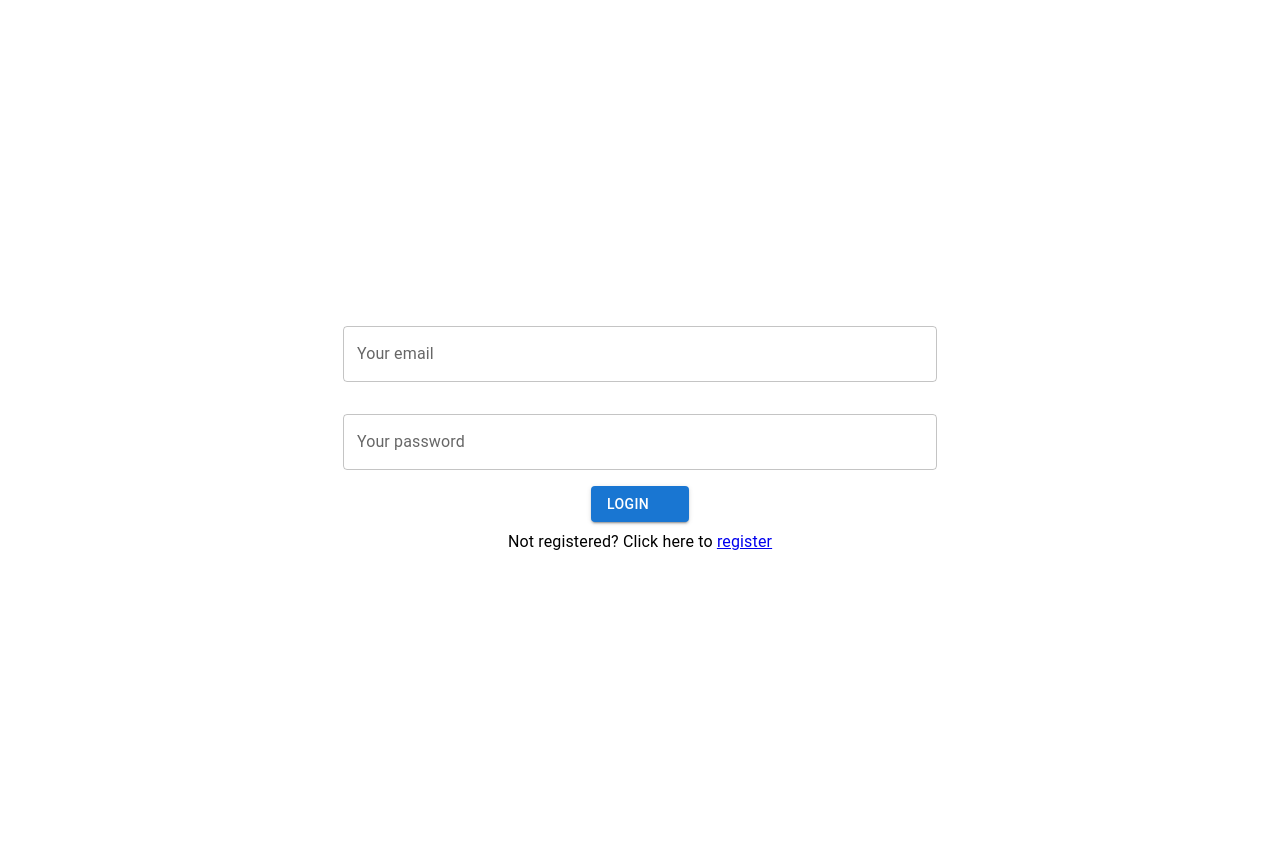
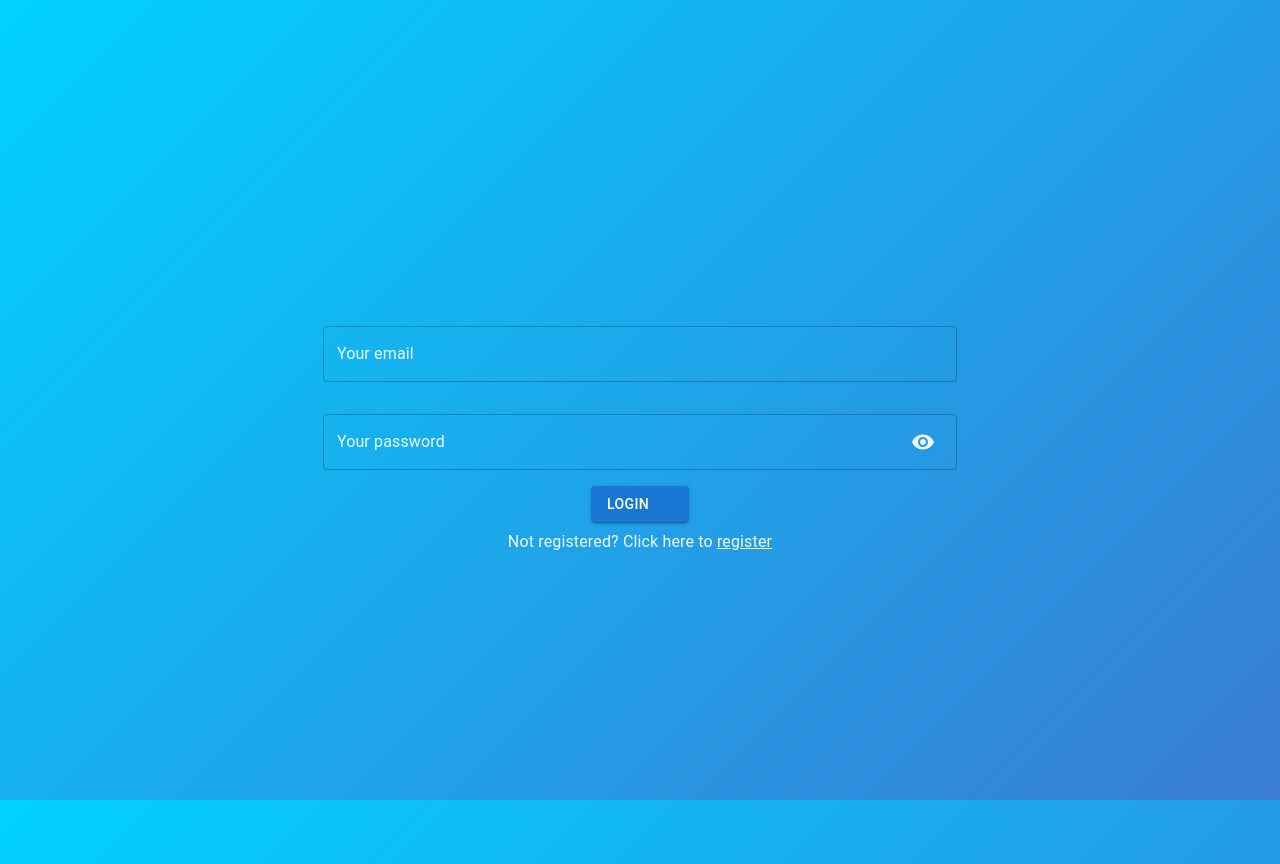
Before and after one commit to KrzysztofGasik/chat-room, a React (Vite) app in the folder client/: page /signin in a window 1280 px wide. Built offline with nearby package versions, Linux system fonts and the light colour scheme; no server answers; some icons are missing.

Commit message:
change bg color and font color - adjust layout

```diff
--- a/client/src/App.css
+++ b/client/src/App.css
@@ -1,13 +1,19 @@
+:root {
+  --background: linear-gradient(135deg, #00d2ff 0%, #3a7bd5 100%);
+  --font-color: #f0f8ff;
+}
+
 body {
-  color: #000;
+  color: var(--font-color);
   margin: 0;
   height: 100vh;
-  background-color: #ddeeff;
+  background: var(--background);
 }
 #root {
   max-width: 1280px;
   margin: 0 auto;
   padding: 2rem;
   text-align: center;
-  background-color: #fff;
+  color: var(--font-color);
+  background-color: transparent;
 }
--- a/client/src/components/auth/signin.tsx
+++ b/client/src/components/auth/signin.tsx
@@ -1,9 +1,11 @@
-import { Box, Button, TextField, Typography } from '@mui/material';
+import { Box, Button, IconButton, TextField, Typography } from '@mui/material';
 import { useForm } from 'react-hook-form';
 import { useAuthContext } from '../../context/auth-context';
 import { Link, useNavigate } from 'react-router-dom';
 import LoginIcon from '@mui/icons-material/Login';
 import { useSnackbarContext } from '../../context/snackbar-context';
+import { useState } from 'react';
+import { VisibilityOff, Visibility } from '@mui/icons-material';
 
 export const SignIn = () => {
   const {
@@ -13,6 +15,7 @@ export const SignIn = () => {
   } = useForm();
   const { logIn } = useAuthContext();
   const { showSnackbar } = useSnackbarContext();
+  const [showPassword, setShowPassword] = useState(false);
   const navigate = useNavigate();
 
   const onSubmit = handleSubmit(async (data) => {
@@ -41,6 +44,10 @@ export const SignIn = () => {
           fullWidth
           autoComplete="off"
           sx={{ margin: '1rem 0' }}
+          slotProps={{
+            input: { sx: { color: 'var(--font-color)' } },
+            inputLabel: { sx: { color: 'var(--font-color)' } },
+          }}
           {...register('email', { required: true })}
         />
         {errors.email && (
@@ -48,11 +55,29 @@ export const SignIn = () => {
         )}
         <TextField
           label="Your password"
-          type="password"
+          type={showPassword ? 'text' : 'password'}
           fullWidth
           autoComplete="off"
           sx={{ margin: '1rem 0' }}
           {...register('password', { required: true })}
+          slotProps={{
+            input: {
+              sx: { color: 'var(--font-color)' },
+              endAdornment: (
+                <IconButton
+                  title={`${showPassword} ? 'hide the password' : 'display the password'`}
+                  onClick={() => setShowPassword((prev) => !prev)}
+                >
+                  {showPassword ? (
+                    <VisibilityOff sx={{ color: 'var(--font-color)' }} />
+                  ) : (
+                    <Visibility sx={{ color: 'var(--font-color)' }} />
+                  )}
+                </IconButton>
+              ),
+            },
+            inputLabel: { sx: { color: 'var(--font-color)' } },
+          }}
         />
         {errors.password && (
           <Typography color="error">Password is required</Typography>
@@ -63,7 +88,10 @@ export const SignIn = () => {
       </form>
 
       <Typography>
-        Not registered? Click here to <Link to={'/signup'}>register</Link>
+        Not registered? Click here to{' '}
+        <Link to={'/signup'} style={{ color: 'var(--font-color)' }}>
+          register
+        </Link>
       </Typography>
     </Box>
   );
--- a/client/src/components/chat-room/message-input.tsx
+++ b/client/src/components/chat-room/message-input.tsx
@@ -27,6 +27,10 @@ export const MessageInput = ({ roomId }: { roomId: string | undefined }) => {
         label="Your message"
         fullWidth
         sx={{ margin: '1rem 0' }}
+        slotProps={{
+          input: { sx: { color: 'var(--font-color)' } },
+          inputLabel: { sx: { color: 'var(--font-color)' } },
+        }}
         {...register('message', {
           required: true,
           onChange: (e) => {
--- a/client/src/components/chat-room/message-list.tsx
+++ b/client/src/components/chat-room/message-list.tsx
@@ -30,7 +30,9 @@ export const MessageList = ({ isLoading, data, sx }: MessageListProps) => {
   if (data.length === 0) {
     return (
       <Box sx={{ textAlign: 'center', py: 4 }}>
-        <Typography color="info">No messages yet</Typography>
+        <Typography sx={{ color: 'var(--font-color)' }}>
+          No messages yet
+        </Typography>
       </Box>
     );
   }
--- a/client/src/components/create-room-dialog.tsx
+++ b/client/src/components/create-room-dialog.tsx
@@ -13,6 +13,7 @@ import { useForm } from 'react-hook-form';
 import { useMutation, useQueryClient } from '@tanstack/react-query';
 import apiClient from '../api/client';
 import { useSnackbarContext } from '../context/snackbar-context';
+import AddCircleOutlineIcon from '@mui/icons-material/AddCircleOutline';
 
 type CreateRoomDialogProps = {
   open: boolean;
@@ -62,7 +63,7 @@ export const CreateRoomDialog = ({ open, onClose }: CreateRoomDialogProps) => {
   });
 
   return (
-    <Dialog open={open} onClose={handleClose}>
+    <Dialog open={open} onClose={handleClose} maxWidth="lg">
       <DialogTitle>
         <Typography>Create new room</Typography>
       </DialogTitle>
@@ -73,7 +74,9 @@ export const CreateRoomDialog = ({ open, onClose }: CreateRoomDialogProps) => {
             type="text"
             fullWidth
             sx={{ margin: '1rem 0' }}
-            {...register('name', { required: true })}
+            {...register('name', {
+              required: true,
+            })}
           />
           {errors.name && (
             <Typography color="error">Room name is required</Typography>
@@ -87,7 +90,13 @@ export const CreateRoomDialog = ({ open, onClose }: CreateRoomDialogProps) => {
           />
           <DialogActions>
             <Button onClick={onClose}>Cancel</Button>
-            <Button type="submit" variant="contained">
+            <Button
+              type="submit"
+              variant="contained"
+              endIcon={
+                <AddCircleOutlineIcon sx={{ color: 'var(--font-color)' }} />
+              }
+            >
               Create
             </Button>
           </DialogActions>
--- a/client/src/components/navbar/navbar.tsx
+++ b/client/src/components/navbar/navbar.tsx
@@ -67,28 +67,39 @@ export const Navbar = () => {
           >
             <MenuItem onClick={handleCloseUserMenu}>
               <AccountCircleIcon sx={{ marginRight: 1 }} />
-              <Typography>{user?.username}</Typography>
+              <Typography sx={{ color: '#010101' }}>
+                {user?.username}
+              </Typography>
             </MenuItem>
             <MenuItem onClick={handleCloseUserMenu}>
               <AlternateEmailIcon sx={{ marginRight: 1 }} />
-              <Typography>{user?.email}</Typography>
+              <Typography sx={{ color: '#010101' }}>{user?.email}</Typography>
             </MenuItem>
             <MenuItem onClick={handleCloseUserMenu}>
               <Button
                 onClick={() => navigate('/profile')}
-                endIcon={<AccountBoxIcon />}
+                startIcon={<AccountBoxIcon />}
+                sx={{ color: '#010101' }}
               >
                 Profile
               </Button>
             </MenuItem>
             <MenuItem onClick={handleCloseUserMenu}>
-              <Button onClick={() => navigate('/')} endIcon={<DoorFrontIcon />}>
+              <Button
+                onClick={() => navigate('/')}
+                startIcon={<DoorFrontIcon />}
+                sx={{ color: '#010101' }}
+              >
                 Rooms
               </Button>
             </MenuItem>
             <Divider />
             <MenuItem onClick={handleCloseUserMenu}>
-              <Button onClick={handleLogout} endIcon={<LogoutIcon />}>
+              <Button
+                onClick={handleLogout}
+                startIcon={<LogoutIcon />}
+                sx={{ color: '#010101' }}
+              >
                 Log out
               </Button>
             </MenuItem>
--- a/client/src/layout/main-layout.tsx
+++ b/client/src/layout/main-layout.tsx
@@ -7,6 +7,7 @@ export const MainLayout = ({ children }: ReactChildren) => {
       sx={{
         marginTop: { xs: '56px', md: '64px' },
         height: { xs: 'auto', md: 'calc(100vh - 64px)' },
+        color: 'var(--font-color)',
       }}
     >
       {children}
--- a/client/src/pages/profile-page.tsx
+++ b/client/src/pages/profile-page.tsx
@@ -4,12 +4,18 @@ import { Box, Button, TextField } from '@mui/material';
 import { useMutation, useQueryClient } from '@tanstack/react-query';
 import apiClient from '../api/client';
 import { useSnackbarContext } from '../context/snackbar-context';
+import SaveIcon from '@mui/icons-material/Save';
 
 export const ProfilePage = () => {
   const { user, updateUser } = useAuthContext();
   const { showSnackbar } = useSnackbarContext();
   const queryClient = useQueryClient();
-  const { register, reset, handleSubmit } = useForm({
+  const {
+    register,
+    reset,
+    handleSubmit,
+    formState: { dirtyFields },
+  } = useForm({
     defaultValues: {
       username: user?.username,
       email: user?.email,
@@ -39,6 +45,7 @@ export const ProfilePage = () => {
       avatar: data.avatar as string,
     });
   });
+  const isFormEdited = Object.keys(dirtyFields).length === 0;
 
   return (
     <Box
@@ -51,6 +58,10 @@ export const ProfilePage = () => {
           type="text"
           fullWidth
           sx={{ margin: '1rem 0' }}
+          slotProps={{
+            input: { sx: { color: 'var(--font-color)' } },
+            inputLabel: { sx: { color: 'var(--font-color)' } },
+          }}
           {...register('username', { required: true })}
         />
         <TextField
@@ -59,15 +70,33 @@ export const ProfilePage = () => {
           fullWidth
           sx={{ margin: '1rem 0' }}
           disabled
+          slotProps={{
+            input: { sx: { color: 'var(--font-color)' } },
+            inputLabel: { sx: { color: 'var(--font-color)' } },
+          }}
           {...register('email')}
         />
         <TextField
           label="Your avatar url"
           fullWidth
           sx={{ margin: '1rem 0' }}
+          slotProps={{
+            input: {
+              sx: {
+                color: 'var(--font-color)',
+                borderColor: 'var(--font-color) !important',
+              },
+            },
+            inputLabel: { sx: { color: 'var(--font-color)' } },
+          }}
           {...register('avatar')}
         />
-        <Button type="submit" variant="contained">
+        <Button
+          type="submit"
+          variant="contained"
+          endIcon={<SaveIcon sx={{ color: 'var(--font-color)' }} />}
+          disabled={isFormEdited}
+        >
           Save changes
         </Button>
       </form>
--- a/client/src/pages/rooms-page.tsx
+++ b/client/src/pages/rooms-page.tsx
@@ -12,6 +12,7 @@ import { RoomItem } from '../components/room-item';
 import { useState } from 'react';
 import { CreateRoomDialog } from '../components/create-room-dialog';
 import { useAuthContext } from '../context/auth-context';
+import AddIcon from '@mui/icons-material/Add';
 
 export const RoomsPage = () => {
   const [isOpen, setIsOpen] = useState<boolean>(false);
@@ -77,6 +78,7 @@ export const RoomsPage = () => {
           variant="contained"
           onClick={() => setIsOpen(true)}
           sx={{ margin: 1 }}
+          endIcon={<AddIcon sx={{ color: 'var(--font-color)' }} />}
         >
           Create a room
         </Button>
```
Also changed, not shown: client/src/components/auth/signup.tsx (+24 -3 lines), 5 other files (tests, documents, lock files or other folders).
